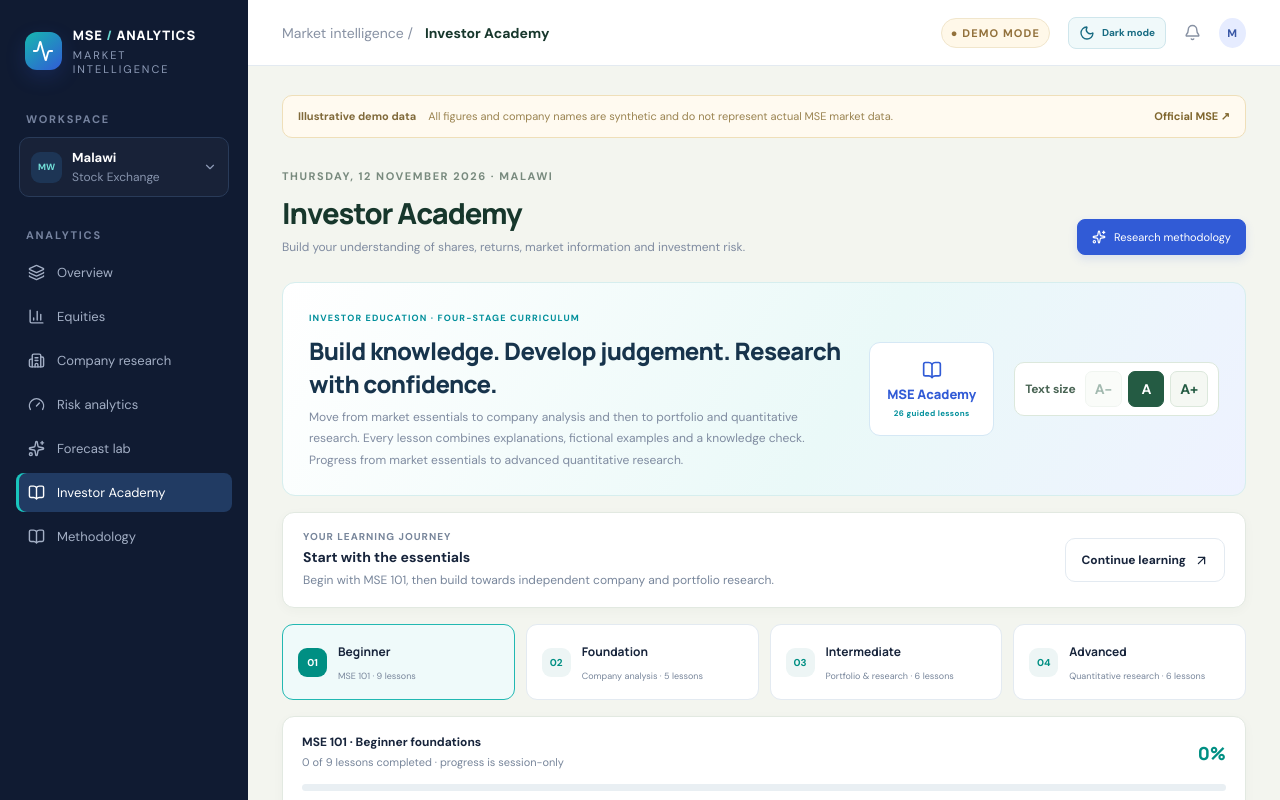
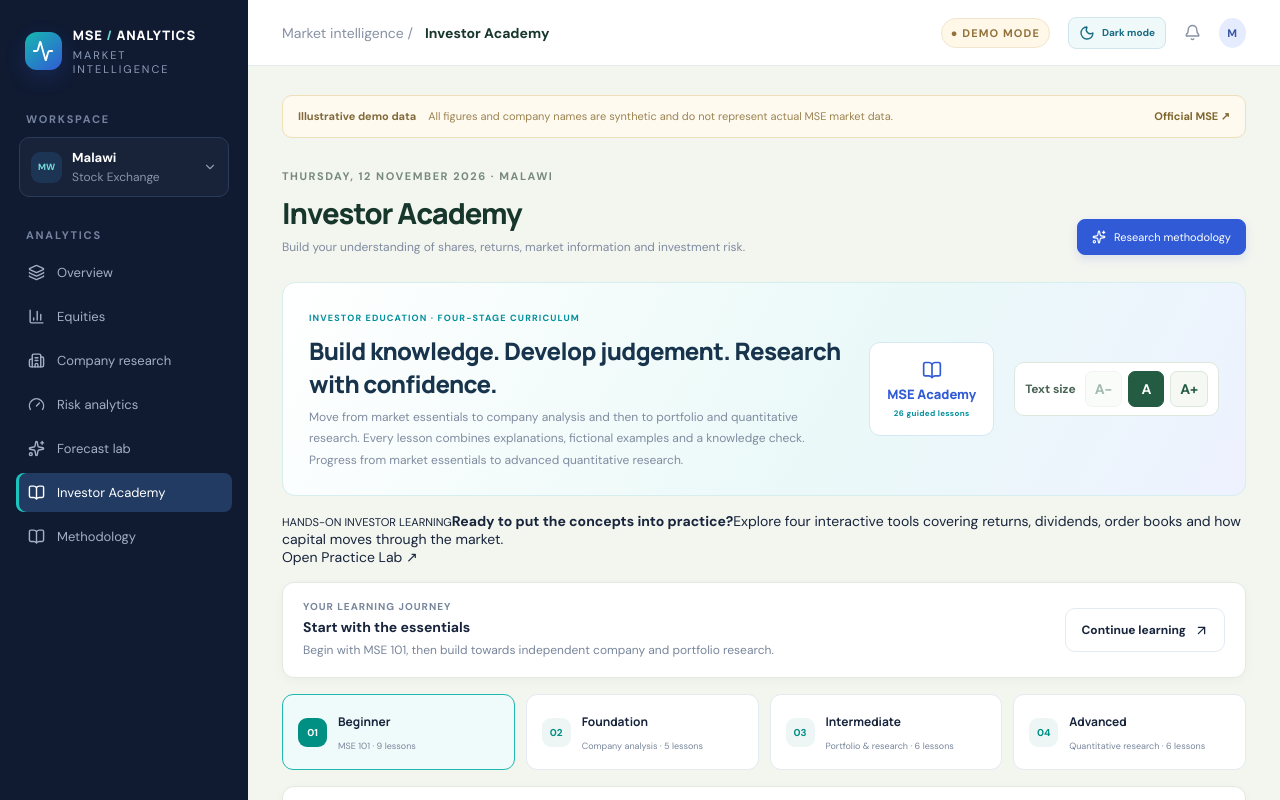
Before and after one commit to ZealotObryan/mse-data-intelligence, a Next.js app: page / in a window 1280 px wide. Both pictures are taken after a click on the button "Investor Academy". Shown: the top 800 px of the page. Built offline with nearby package versions, Linux system fonts and the light colour scheme.

Commit message:
Add direct Practice Lab entry to Investor Academy

```diff
--- a/src/app/page.tsx
+++ b/src/app/page.tsx
@@ -1,4 +1,5 @@
 "use client";
+import Link from "next/link";
 import {useMemo,useState,useSyncExternalStore} from "react";
 import {Activity,ArrowUpRight,ArrowDownRight,BarChart3,Bell,BookOpen,Building2,ChevronDown,FileText,Gauge,Layers3,Menu,Search,ShieldCheck,Sparkles,TrendingUp,Wallet,X,Moon,Sun} from "lucide-react";
 import {Area,AreaChart,Bar,BarChart,CartesianGrid,Cell,ResponsiveContainer,Tooltip,XAxis,YAxis} from "recharts";
@@ -115,6 +116,7 @@ export default function Home(){const theme=useSyncExternalStore(subscribeTheme,g
 
 {tab==="Investor Academy"&&<div className="academy" data-font-scale={academyFontScale}>
 <div className="academy-intro"><div><small>INVESTOR EDUCATION · FOUR-STAGE CURRICULUM</small><h2>Build knowledge. Develop judgement. Research with confidence.</h2><p>Move from market essentials to company analysis and then to portfolio and quantitative research. Every lesson combines explanations, fictional examples and a knowledge check. Progress from market essentials to advanced quantitative research.</p></div><div className="learning-badge"><BookOpen size={20}/><b>MSE Academy</b><small>26 guided lessons</small></div><div className="academy-font-controls" role="group" aria-label="Academy text size"><span>Text size</span><button type="button" onClick={()=>changeAcademyFontScale(academyFontScale==="120"?"110":"100")} disabled={academyFontScale==="100"} aria-label="Decrease lesson text size">A−</button><button type="button" onClick={()=>changeAcademyFontScale("100")} aria-pressed={academyFontScale==="100"}>A</button><button type="button" onClick={()=>changeAcademyFontScale(academyFontScale==="100"?"110":"120")} disabled={academyFontScale==="120"} aria-label="Increase lesson text size">A+</button></div></div>
+<div className="academy-practice-entry"><div><small>HANDS-ON INVESTOR LEARNING</small><b>Ready to put the concepts into practice?</b><span>Explore four interactive tools covering returns, dividends, order books and how capital moves through the market.</span></div><Link href="/academy/practice">Open Practice Lab <span aria-hidden="true">↗</span></Link></div>
 <div className="academy-home-strip panel"><div><small>YOUR LEARNING JOURNEY</small><b>{completedLessons.length===0?"Start with the essentials":completedLessons.length+" lessons completed across your learning paths"}</b><span>{completedLessons.length===0?"Begin with MSE 101, then build towards independent company and portfolio research.":"Pick up where you left off or explore another learning level."}</span></div><button type="button" className="academy-continue" onClick={()=>{const course=academyCourses[academyLevel];const next=course.findIndex((_,i)=>!completedLessons.includes(academyLevel+"-"+i));setLessonOpen(next<0?0:next)}}>Continue learning <ArrowUpRight size={15}/></button></div>
 <div className="academy-levels" role="tablist" aria-label="Learning level">
 <button type="button" role="tab" aria-selected={academyLevel==="beginner"} className={academyLevel==="beginner"?"selected":""} onClick={()=>{setAcademyLevel("beginner");setLessonOpen(0)}}><span>01</span><b>Beginner</b><small>MSE 101 · 9 lessons</small></button>
```
